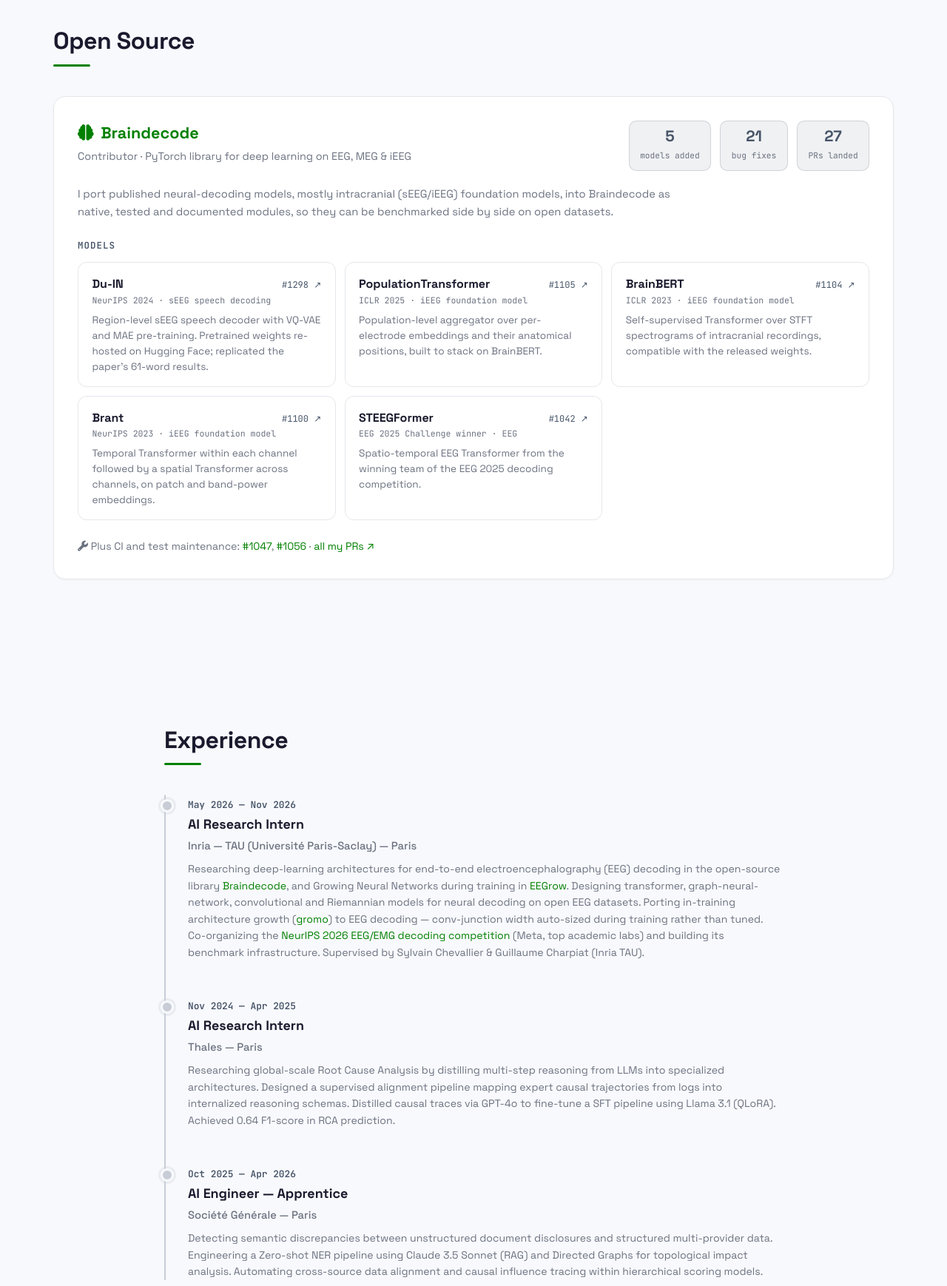
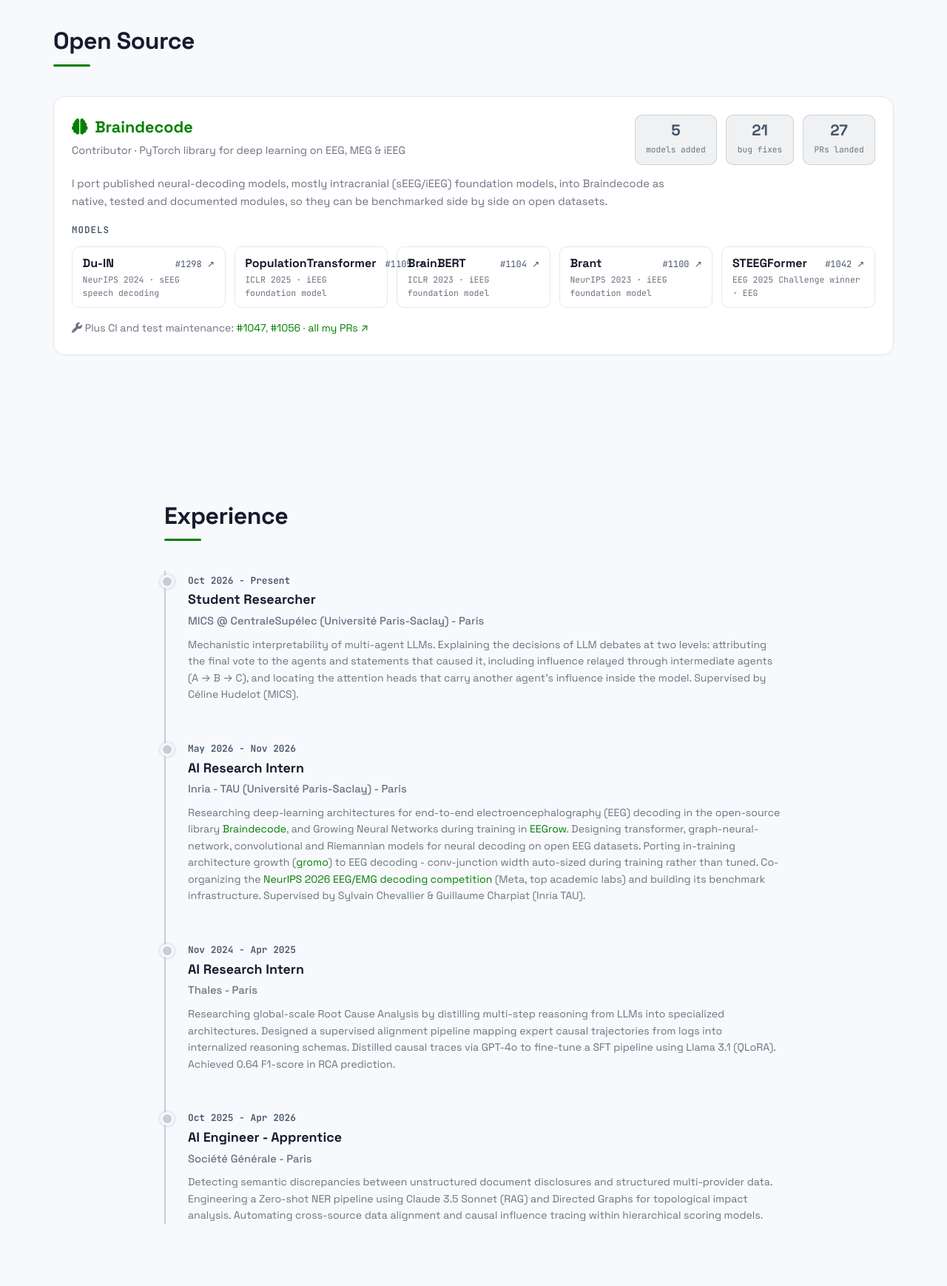
Before and after one commit to adammounir/adammounir.github.io, a plain HTML site: page index.html in a window 1280 px wide. Shown: the part 1820-3558 px from the top of the page at 74% size. Drawn offline with Linux system fonts and the light colour scheme; no server answers.

Commit message:
Add MICS Student Researcher role, drop MVA, compact Braindecode card, plain hyphens
Co-Authored-By: Claude Opus 5.5 <noreply@anthropic.com>

```diff
--- a/index.html
+++ b/index.html
@@ -3,7 +3,7 @@
 <head>
     <meta charset="UTF-8">
     <meta name="viewport" content="width=device-width, initial-scale=1.0">
-    <title>Adam Mounir — Portfolio</title>
+    <title>Adam Mounir - Portfolio</title>
     <link href="https://fonts.googleapis.com/css2?family=Space+Grotesk:wght@300;400;500;600;700&family=JetBrains+Mono:wght@400;500;600;700&display=swap" rel="stylesheet">
     <link rel="stylesheet" href="https://cdnjs.cloudflare.com/ajax/libs/font-awesome/6.5.0/css/all.min.css">
     <style>
@@ -374,7 +374,7 @@
         .oss-intro {
             color: var(--text-muted);
             font-size: 0.92rem;
-            margin: 1.25rem 0 1.5rem;
+            margin: 0.9rem 0 1rem;
             max-width: 820px;
         }
 
@@ -390,15 +390,15 @@
 
         .oss-models {
             display: grid;
-            grid-template-columns: repeat(auto-fill, minmax(320px, 1fr));
+            grid-template-columns: repeat(auto-fill, minmax(190px, 1fr));
             gap: 0.75rem;
         }
 
         .oss-model {
             display: block;
-            padding: 1rem 1.15rem;
+            padding: 0.6rem 0.85rem;
             border: 1px solid var(--border);
-            border-radius: 12px;
+            border-radius: 10px;
             text-decoration: none;
             color: inherit;
             transition: border-color 0.3s, background 0.3s;
@@ -439,7 +439,7 @@
         }
 
         .oss-maint {
-            margin-top: 1.5rem;
+            margin-top: 1rem;
             font-size: 0.88rem;
             color: var(--text-muted);
         }
@@ -722,7 +722,7 @@
                 <div class="project-card pub-card">
                     <div class="pub-body">
                         <h3 class="project-title pub-title">Neuron-Level Architecture Growth: A Controlled Evaluation for EEG Time-Series Decoding</h3>
-                        <p class="pub-authors"><strong>A. Mounir</strong>, S. Douka, A. Caillet, B. Aristimunha, S. Chevallier — IEEE ICASSP 2027 (under review)</p>
+                        <p class="pub-authors"><strong>A. Mounir</strong>, S. Douka, A. Caillet, B. Aristimunha, S. Chevallier - IEEE ICASSP 2027 (under review)</p>
                         <p class="project-desc">Networks widen during training instead of using a fixed width, reaching +2.9 pp over ShallowFBCSPNet at 0.57× parameters; the refusal rate of growth predicts when it helps.</p>
                         <div class="project-tags">
                             <span class="project-tag">ICASSP 2027</span>
@@ -755,7 +755,7 @@
                 <div class="project-card pub-card">
                     <div class="pub-body">
                         <h3 class="project-title pub-title">EEG/EMG Foundation Challenge 2026: Neural Interfaces for Generalizable Decoding</h3>
-                        <p class="pub-authors">B. Aristimunha, A. Caillet, …, <strong>A. Mounir</strong>, …, S. Chevallier, A. Delorme — NeurIPS 2026 Brain &amp; Body Workshop (under review)</p>
+                        <p class="pub-authors">B. Aristimunha, A. Caillet, …, <strong>A. Mounir</strong>, …, S. Chevallier, A. Delorme - NeurIPS 2026 Brain &amp; Body Workshop (under review)</p>
                         <p class="project-desc">Large-scale competition benchmarking models for cross-subject EEG and EMG decoding, co-organized with Meta and leading academic labs; built the benchmark infrastructure.</p>
                         <div class="project-tags">
                             <span class="project-tag">NeurIPS 2026</span>
@@ -776,7 +776,7 @@
 
         <section id="opensource" class="fade-in">
             <h2 class="section-title">Open Source</h2>
-            <div class="project-card oss-card">
+            <div class="project-card oss-card" style="padding: 1.5rem;">
                 <div class="oss-head">
                     <div>
                         <h3 class="oss-name"><i class="fas fa-brain"></i> <a href="https://github.com/braindecode/braindecode" target="_blank">Braindecode</a></h3>
@@ -792,30 +792,25 @@
 
                 <p class="oss-subtitle">Models</p>
                 <div class="oss-models">
-                    <a class="oss-model" href="https://github.com/braindecode/braindecode/pull/1298" target="_blank">
+                    <a class="oss-model" href="https://github.com/braindecode/braindecode/pull/1298" target="_blank" title="Region-level sEEG speech decoder with VQ-VAE and MAE pre-training. Pretrained weights re-hosted on Hugging Face; replicated the paper's 61-word results.">
                         <div class="oss-model-top"><span class="oss-model-name">Du-IN</span><span class="oss-pr">#1298 ↗</span></div>
                         <div class="oss-venue">NeurIPS 2024 · sEEG speech decoding</div>
-                        <p>Region-level sEEG speech decoder with VQ-VAE and MAE pre-training. Pretrained weights re-hosted on Hugging Face; replicated the paper's 61-word results.</p>
                     </a>
-                    <a class="oss-model" href="https://github.com/braindecode/braindecode/pull/1105" target="_blank">
+                    <a class="oss-model" href="https://github.com/braindecode/braindecode/pull/1105" target="_blank" title="Population-level aggregator over per-electrode embeddings and their anatomical positions, built to stack on BrainBERT.">
                         <div class="oss-model-top"><span class="oss-model-name">PopulationTransformer</span><span class="oss-pr">#1105 ↗</span></div>
                         <div class="oss-venue">ICLR 2025 · iEEG foundation model</div>
-                        <p>Population-level aggregator over per-electrode embeddings and their anatomical positions, built to stack on BrainBERT.</p>
                     </a>
-                    <a class="oss-model" href="https://github.com/braindecode/braindecode/pull/1104" target="_blank">
+                    <a class="oss-model" href="https://github.com/braindecode/braindecode/pull/1104" target="_blank" title="Self-supervised Transformer over STFT spectrograms of intracranial recordings, compatible with the released weights.">
                         <div class="oss-model-top"><span class="oss-model-name">BrainBERT</span><span class="oss-pr">#1104 ↗</span></div>
                         <div class="oss-venue">ICLR 2023 · iEEG foundation model</div>
-                        <p>Self-supervised Transformer over STFT spectrograms of intracranial recordings, compatible with the released weights.</p>
                     </a>
-                    <a class="oss-model" href="https://github.com/braindecode/braindecode/pull/1100" target="_blank">
+                    <a class="oss-model" href="https://github.com/braindecode/braindecode/pull/1100" target="_blank" title="Temporal Transformer within each channel followed by a spatial Transformer across channels, on patch and band-power embeddings.">
                         <div class="oss-model-top"><span class="oss-model-name">Brant</span><span class="oss-pr">#1100 ↗</span></div>
                         <div class="oss-venue">NeurIPS 2023 · iEEG foundation model</div>
-                        <p>Temporal Transformer within each channel followed by a spatial Transformer across channels, on patch and band-power embeddings.</p>
                     </a>
-                    <a class="oss-model" href="https://github.com/braindecode/braindecode/pull/1042" target="_blank">
+                    <a class="oss-model" href="https://github.com/braindecode/braindecode/pull/1042" target="_blank" title="Spatio-temporal EEG Transformer from the winning team of the EEG 2025 decoding competition.">
                         <div class="oss-model-top"><span class="oss-model-name">STEEGFormer</span><span class="oss-pr">#1042 ↗</span></div>
                         <div class="oss-venue">EEG 2025 Challenge winner · EEG</div>
-                        <p>Spatio-temporal EEG Transformer from the winning team of the EEG 2025 decoding competition.</p>
                     </a>
                 </div>
 
@@ -827,21 +822,27 @@
             <h2 class="section-title">Experience</h2>
             <div class="timeline">
                 <div class="timeline-item">
-                    <span class="timeline-date">May 2026 — Nov 2026</span>
-                    <h3 class="timeline-title">AI Research Intern</h3>
-                    <p class="timeline-company">Inria — TAU (Université Paris-Saclay) — Paris</p>
-                    <p class="timeline-desc">Researching deep-learning architectures for end-to-end electroencephalography (EEG) decoding in the open-source library <a href="https://github.com/braindecode/braindecode" target="_blank">Braindecode</a>, and Growing Neural Networks during training in <a href="https://github.com/adammounir/EEGrow" target="_blank">EEGrow</a>. Designing transformer, graph-neural-network, convolutional and Riemannian models for neural decoding on open EEG datasets. Porting in-training architecture growth (<a href="https://github.com/growingnet/gromo" target="_blank">gromo</a>) to EEG decoding — conv-junction width auto-sized during training rather than tuned. Co-organizing the <a href="https://neural-interfaces26.github.io/" target="_blank">NeurIPS 2026 EEG/EMG decoding competition</a> (Meta, top academic labs) and building its benchmark infrastructure. Supervised by Sylvain Chevallier & Guillaume Charpiat (Inria TAU).</p>
+                    <span class="timeline-date">Oct 2026 - Present</span>
+                    <h3 class="timeline-title">Student Researcher</h3>
+                    <p class="timeline-company">MICS @ CentraleSupélec (Université Paris-Saclay) - Paris</p>
+                    <p class="timeline-desc">Mechanistic interpretability of multi-agent LLMs. Explaining the decisions of LLM debates at two levels: attributing the final vote to the agents and statements that caused it, including influence relayed through intermediate agents (A → B → C), and locating the attention heads that carry another agent's influence inside the model. Supervised by Céline Hudelot (MICS).</p>
                 </div>
                 <div class="timeline-item">
-                    <span class="timeline-date">Nov 2024 — Apr 2025</span>
+                    <span class="timeline-date">May 2026 - Nov 2026</span>
                     <h3 class="timeline-title">AI Research Intern</h3>
-                    <p class="timeline-company">Thales — Paris</p>
+                    <p class="timeline-company">Inria - TAU (Université Paris-Saclay) - Paris</p>
+                    <p class="timeline-desc">Researching deep-learning architectures for end-to-end electroencephalography (EEG) decoding in the open-source library <a href="https://github.com/braindecode/braindecode" target="_blank">Braindecode</a>, and Growing Neural Networks during training in <a href="https://github.com/adammounir/EEGrow" target="_blank">EEGrow</a>. Designing transformer, graph-neural-network, convolutional and Riemannian models for neural decoding on open EEG datasets. Porting in-training architecture growth (<a href="https://github.com/growingnet/gromo" target="_blank">gromo</a>) to EEG decoding - conv-junction width auto-sized during training rather than tuned. Co-organizing the <a href="https://neural-interfaces26.github.io/" target="_blank">NeurIPS 2026 EEG/EMG decoding competition</a> (Meta, top academic labs) and building its benchmark infrastructure. Supervised by Sylvain Chevallier & Guillaume Charpiat (Inria TAU).</p>
+                </div>
+                <div class="timeline-item">
+                    <span class="timeline-date">Nov 2024 - Apr 2025</span>
+                    <h3 class="timeline-title">AI Research Intern</h3>
+                    <p class="timeline-company">Thales - Paris</p>
                     <p class="timeline-desc">Researching global-scale Root Cause Analysis by distilling multi-step reasoning from LLMs into specialized architectures. Designed a supervised alignment pipeline mapping expert causal trajectories from logs into internalized reasoning schemas. Distilled causal traces via GPT-4o to fine-tune a SFT pipeline using Llama 3.1 (QLoRA). Achieved 0.64 F1-score in RCA prediction.</p>
                 </div>
                 <div class="timeline-item">
-                    <span class="timeline-date">Oct 2025 — Apr 2026</span>
-                    <h3 class="timeline-title">AI Engineer — Apprentice</h3>
-                    <p class="timeline-company">Société Générale — Paris</p>
+                    <span class="timeline-date">Oct 2025 - Apr 2026</span>
+                    <h3 class="timeline-title">AI Engineer - Apprentice</h3>
+                    <p class="timeline-company">Société Générale - Paris</p>
                     <p class="timeline-desc">Detecting semantic discrepancies between unstructured document disclosures and structured multi-provider data. Engineering a Zero-shot NER pipeline using Claude 3.5 Sonnet (RAG) and Directed Graphs for topological impact analysis. Automating cross-source data alignment and causal influence tracing within hierarchical scoring models.</p>
                 </div>
             </div>
@@ -853,30 +854,23 @@
                 <div class="edu-card">
                     <div>
                         <div class="edu-degree">MSc. in Artificial Intelligence</div>
-                        <div class="edu-school">CentraleSupélec — Université Paris-Saclay · Optimization for ML · Decision Modelling · Deep Learning</div>
+                        <div class="edu-school">CentraleSupélec - Université Paris-Saclay · Optimization for ML · Decision Modelling · Deep Learning</div>
                     </div>
-                    <span class="edu-date">2026 – 2027</span>
+                    <span class="edu-date">2026 - 2027</span>
                 </div>
                 <div class="edu-card">
                     <div>
-                        <div class="edu-degree">S2 Electives — MVA (Mathématiques, Vision, Apprentissage)</div>
-                        <div class="edu-school">ENS Paris-Saclay · Graph ML · Advanced Deep Learning · Stochastic Optimization · RL · NLP</div>
+                        <div class="edu-degree">MEng. - Diplôme d'Ingénieur in Data & Artificial Intelligence</div>
+                        <div class="edu-school">EFREI Paris Panthéon-Assas - Distinction: 17/20</div>
                     </div>
-                    <span class="edu-date">2026 – 2027</span>
+                    <span class="edu-date">2021 - 2026</span>
                 </div>
                 <div class="edu-card">
                     <div>
-                        <div class="edu-degree">MEng. — Diplôme d'Ingénieur in Data & Artificial Intelligence</div>
-                        <div class="edu-school">EFREI Paris Panthéon-Assas — Distinction: 17/20</div>
+                        <div class="edu-degree">Exchange - MEng. in Computer Science</div>
+                        <div class="edu-school">University of California, Irvine - GPA: 4.0 / 4.0</div>
                     </div>
-                    <span class="edu-date">2021 – 2026</span>
-                </div>
-                <div class="edu-card">
-                    <div>
-                        <div class="edu-degree">Exchange — MEng. in Computer Science</div>
-                        <div class="edu-school">University of California, Irvine — GPA: 4.0 / 4.0</div>
-                    </div>
-                    <span class="edu-date">2023 – 2024</span>
+                    <span class="edu-date">2023 - 2024</span>
                 </div>
             </div>
         </section>
```
